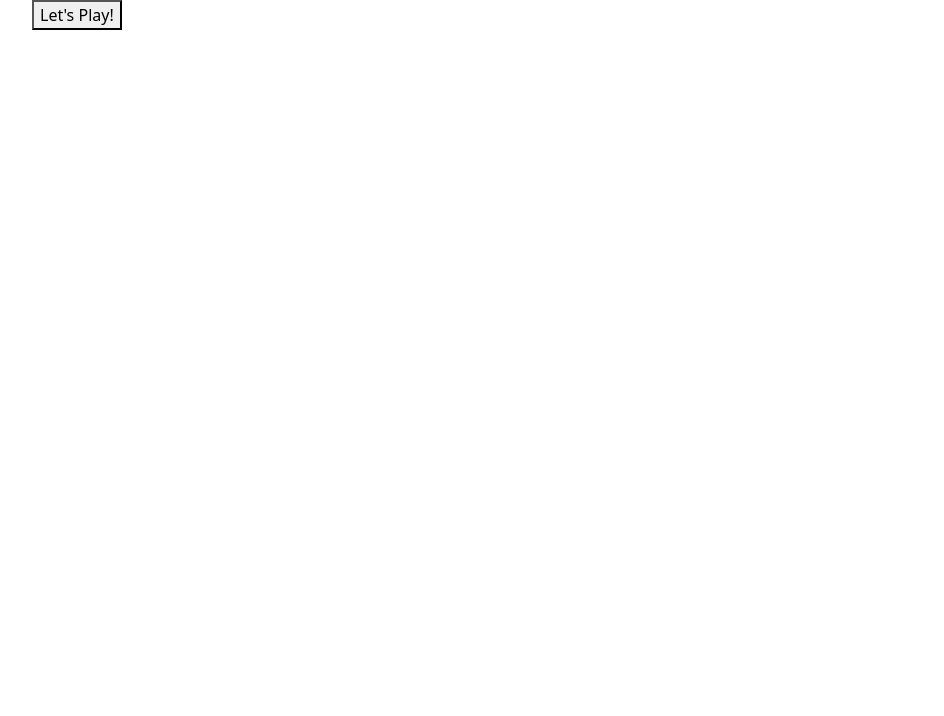
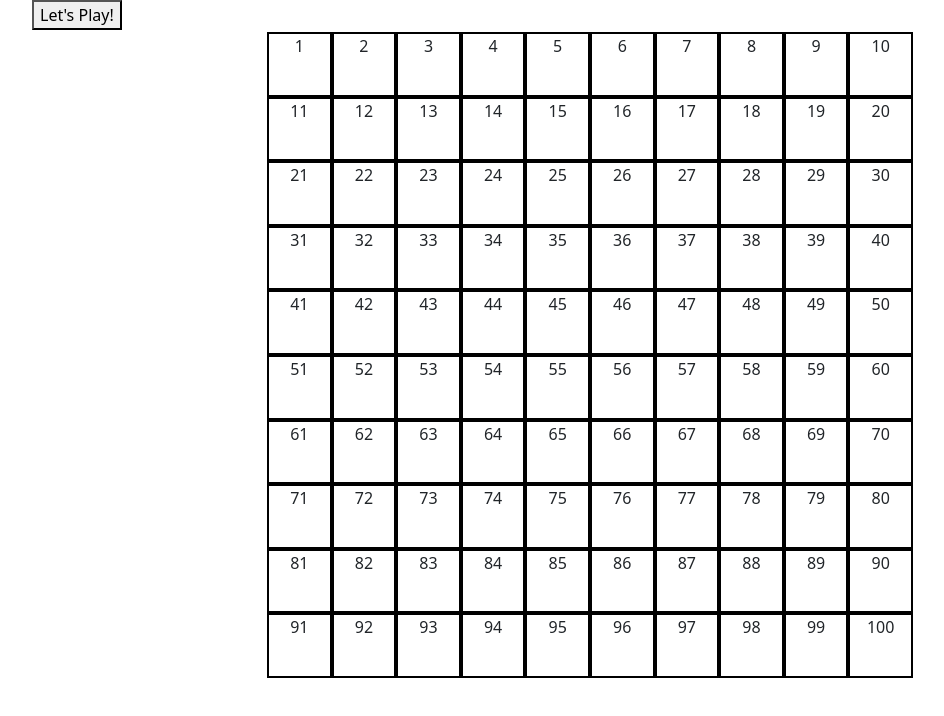
Before and after one commit to FrancescoLoCasto/js-campominato-grid, a plain HTML site: page index.html in a window 1280 px wide. Shown: the whole page, without its empty margins (50-994 px from the left). Drawn offline with nearby package versions, Linux system fonts and the light colour scheme.

Commit message:
Creation of grid

```diff
--- a/css/Style.css
+++ b/css/Style.css
@@ -6,5 +6,7 @@
 
 
 div.cube{
-
+   width: calc(100% / 10);
+   height: calc(100% / 10);
+   border: 2px solid black;
 }
--- a/index.html
+++ b/index.html
@@ -14,18 +14,18 @@
    </head>
    <body>
 
-      <main class="sectionMain">
 
-         <div class="container">
-            <div class="row">
-               <div class="col-12">
-                  <button id="playButton">Let's Play!</button>
-               </div>
+      <div class="container">
+         <div class="row">
+            <div class="col-12">
+               <button id="playButton">Let's Play!</button>
             </div>
          </div>
+      </div>
 
+      <main class="sectionMain">
          <div class="container">
-            <div class="row" id="largeBox">
+            <div class="row d-flex m-auto text-center" id="largeBox">
 
             </div>
          </div>
--- a/js/script.js
+++ b/js/script.js
@@ -16,5 +16,7 @@ function cubeCreation (){
 }
 
 for (let i = 1; i <= 100; i++){
-
+   const newCube= cubeCreation ();
+   newCube.innerHTML = i;
+   boxElement.appendChild(newCube);
 }
```
